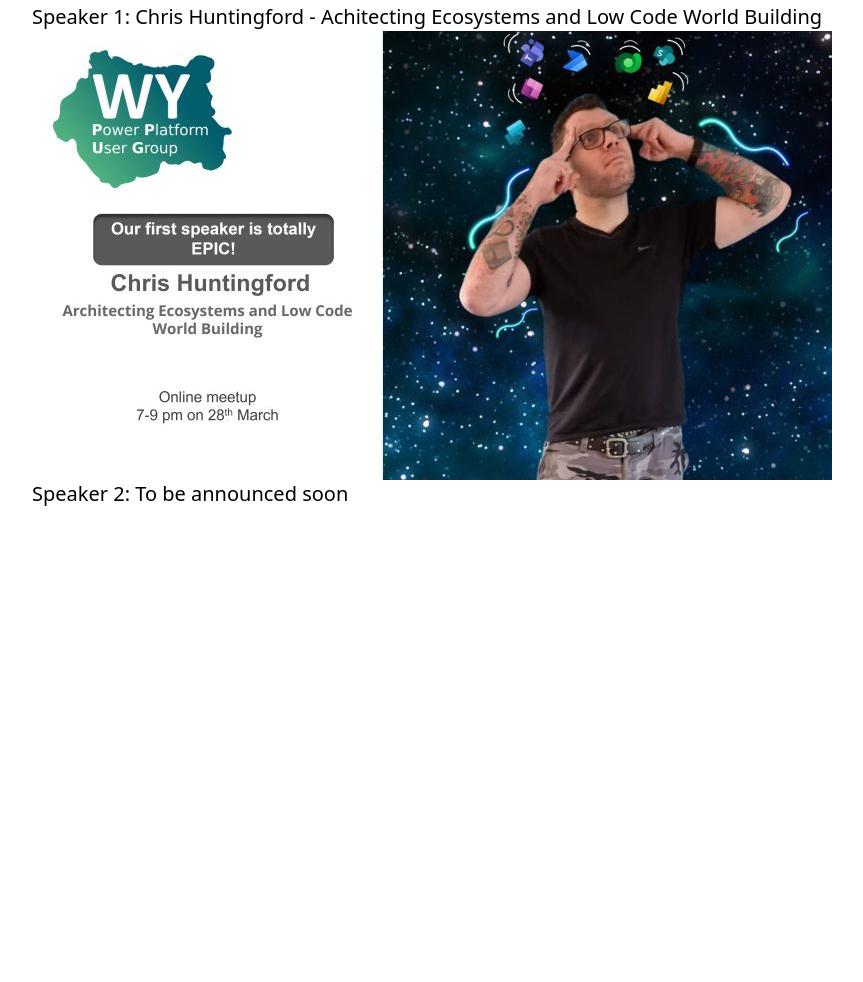
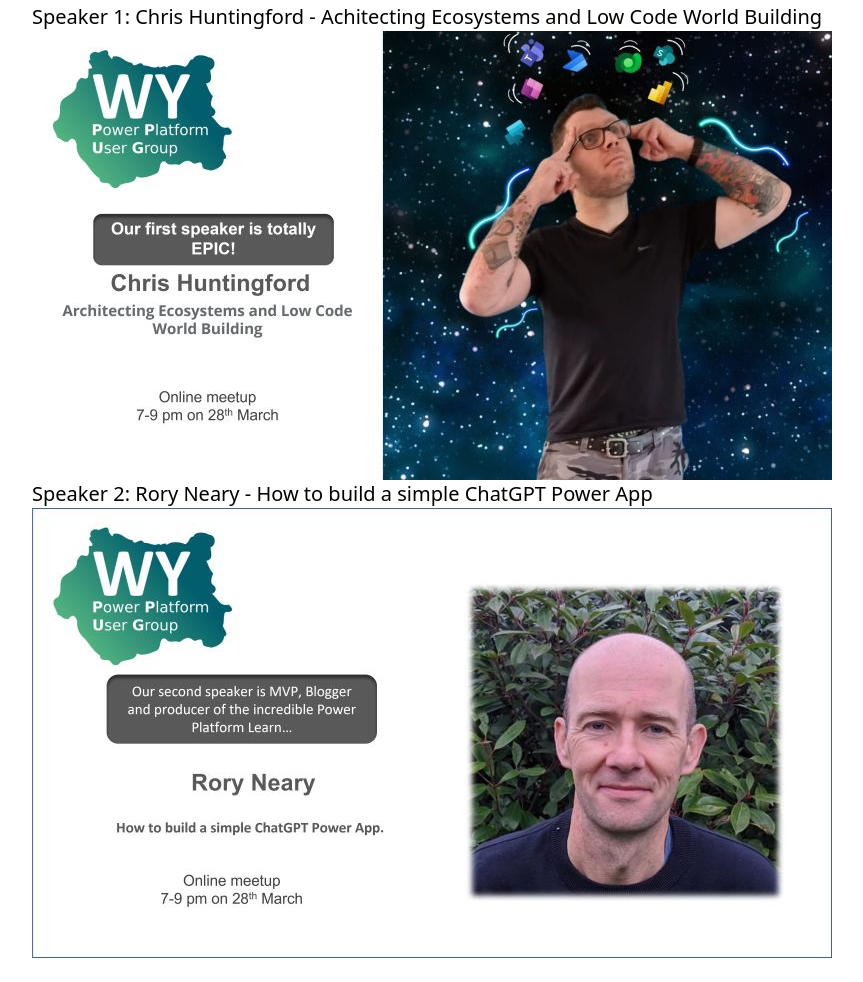
Before and after one commit to WYPPUG/Website, a Gatsby site: page /events/01-first-event in a window 1280 px wide. Shown: the part 391-1373 px from the top of the page, without its empty margins (0-863 px from the left). Before the commit the page ends 923 px from the top, so only its background shows below. Built offline with nearby package versions, Linux system fonts and the light colour scheme; Gatsby itself is replaced by a stand-in of ours; a web font is replaced by a local one.

Commit message:
Update Events “01-first-event”

```diff
--- a/src/content/events/01-first-event.mdx
+++ b/src/content/events/01-first-event.mdx
@@ -16,4 +16,6 @@ postMeetingLinks:
 
 ![Chris Huntingford](/assets/1678748471208.jpg)
 
-## Speaker 2: To be announced soon
+## Speaker 2: Rory Neary -  How to build a simple ChatGPT Power App
+
+![Rory Neary](/assets/1678828253976.jpg)
```
Also changed, not shown: static/assets/1678828253976.jpg (added).
